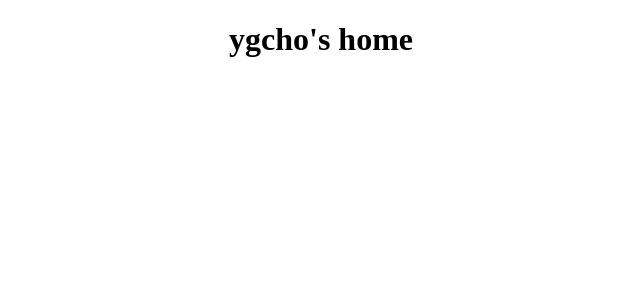
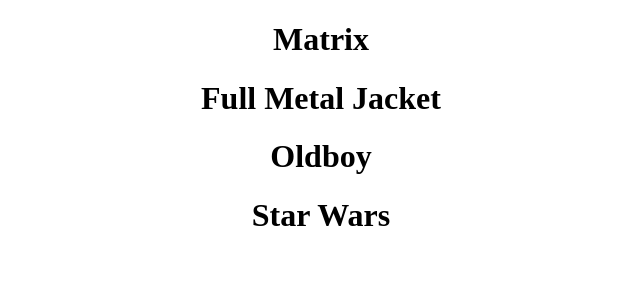
Before and after one commit to yg-cho/netflix_clone, a React (Create React App) app: page / in a window 1280 px wide. Shown: the top 300 px of the page, without its empty margins (319-959 px from the left). Built offline with nearby package versions, Linux system fonts and the light colour scheme.

Commit message:
movie component #1

```diff
--- a/src/App.js
+++ b/src/App.js
@@ -1,11 +1,38 @@
 import React from 'react';
 
 import './App.css';
+import Movie from './Movie';
+const movies = [
+    {
+        id: 1,
+        title: "Matrix",
+        poster: "https://images-na.ssl-images-amazon.com/images/M/MV5BNzQzOTk3OTAtNDQ0Zi00ZTVkLWI0MTEtMDllZjNkYzNjNTc4L2ltYWdlXkEyXkFqcGdeQXVyNjU0OTQ0OTY@._V1_UY1200_CR84,0,630,1200_AL_.jpg"
+    },
+    {
+        id: 2,
+        title: "Full Metal Jacket",
+        poster: "https://upload.wikimedia.org/wikipedia/en/9/99/Full_Metal_Jacket_poster.jpg"
+    },
+    {
+        id: 3,
+        title: "Oldboy",
+        poster: "https://upload.wikimedia.org/wikipedia/en/b/bb/Oldboy_2013_film_poster.jpg"
+    },
+    {
+        id: 4,
+        title: "Star Wars",
+        poster: "https://i.pinimg.com/736x/a1/61/c7/a161c7034917936f8bd53ca65bc6f0d0--star-wars-stuff-art-illustrations.jpg"
+    }
+]
+
+
 
 function App() {
   return (
     <div className="App">
-     <h1>ygcho's home</h1>
+        {movies.map(movie =>{
+            return <Movie key={movie.id} title={movie.title} />
+        })}
     </div>
   );
 }
--- /dev/null
+++ b/src/Movie.js
@@ -0,0 +1,16 @@
+import React, { Component } from 'react';
+
+class Movie extends Component {
+
+    render() {
+        return(
+            <div>
+                <h1>{this.props.title}</h1>
+            </div>
+        )
+    }
+}
+
+
+
+export default Movie
```
